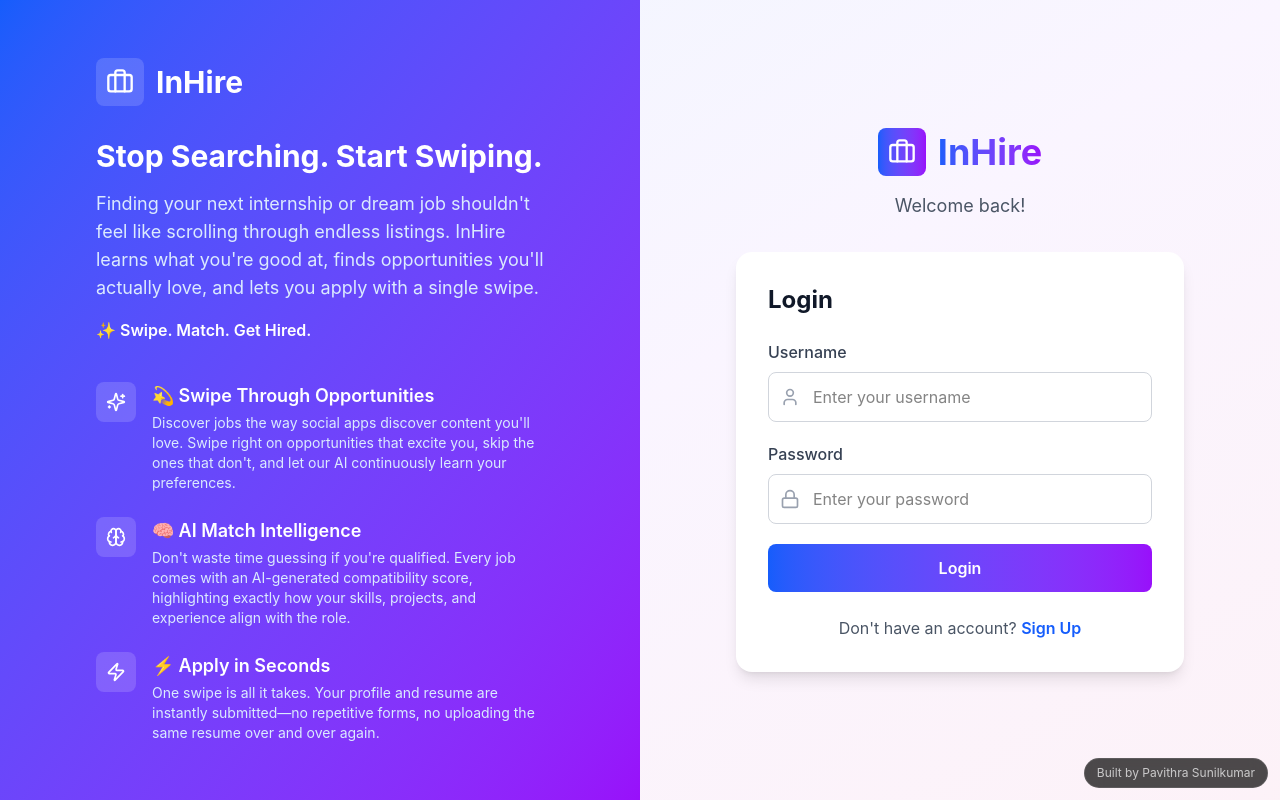
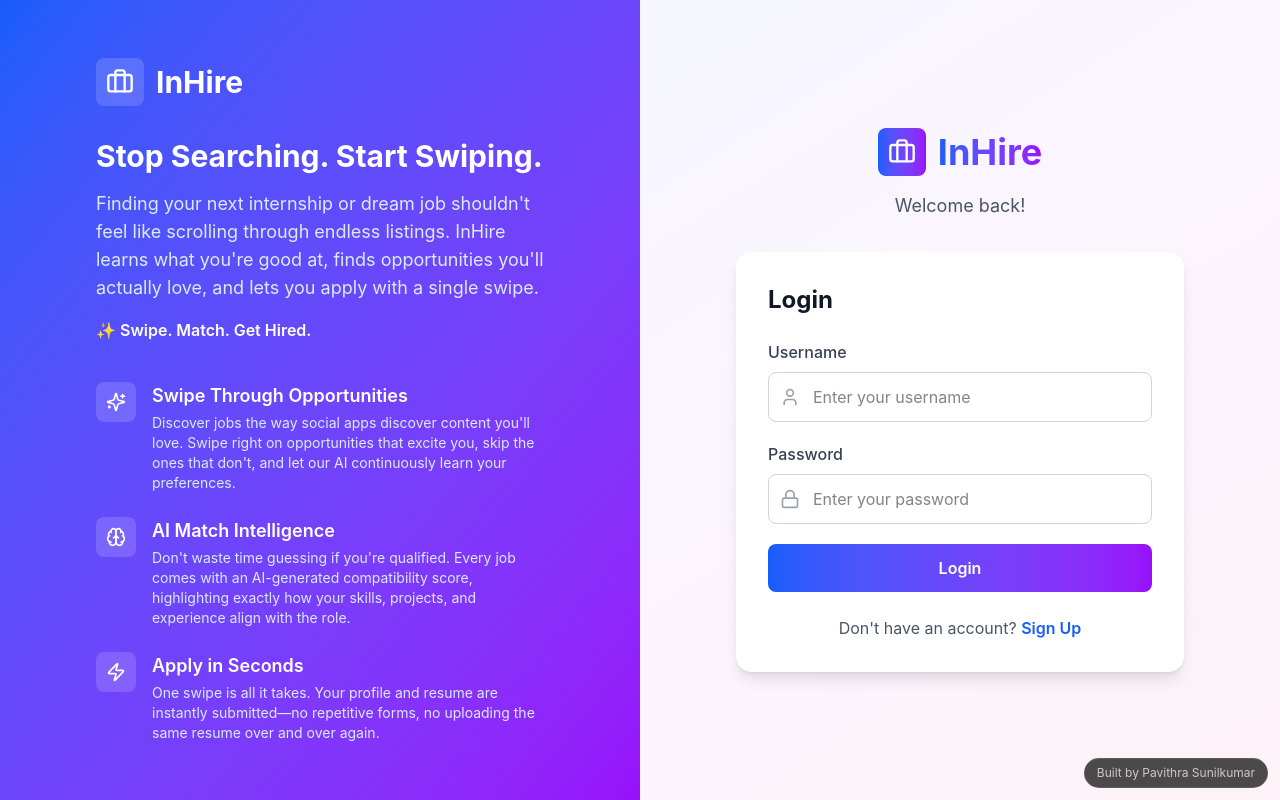
Before and after one commit to pavithrasunilkumar/InHire, a React (Vite) app in the folder frontend/: page /login in a window 1280 px wide. Built offline with nearby package versions, Linux system fonts and the light colour scheme; no server answers.

Commit message:
Remove emojis from headings in Login component

```diff
--- a/frontend/src/app/pages/Login.tsx
+++ b/frontend/src/app/pages/Login.tsx
@@ -58,7 +58,7 @@ export function Login() {
                 <Sparkles className="w-5 h-5 text-white" />
               </div>
               <div>
-                <h3 className="font-semibold text-white mb-1">💫 Swipe Through Opportunities</h3>
+                <h3 className="font-semibold text-white mb-1">Swipe Through Opportunities</h3>
                 <p className="text-blue-100 text-sm">
                   Discover jobs the way social apps discover content you'll love. Swipe
                   right on opportunities that excite you, skip the ones that don't, and
@@ -72,7 +72,7 @@ export function Login() {
                 <Brain className="w-5 h-5 text-white" />
               </div>
               <div>
-                <h3 className="font-semibold text-white mb-1">🧠 AI Match Intelligence</h3>
+                <h3 className="font-semibold text-white mb-1"> AI Match Intelligence</h3>
                 <p className="text-blue-100 text-sm">
                   Don't waste time guessing if you're qualified. Every job comes with an
                   AI-generated compatibility score, highlighting exactly how your skills,
@@ -86,7 +86,7 @@ export function Login() {
                 <Zap className="w-5 h-5 text-white" />
               </div>
               <div>
-                <h3 className="font-semibold text-white mb-1">⚡ Apply in Seconds</h3>
+                <h3 className="font-semibold text-white mb-1"> Apply in Seconds</h3>
                 <p className="text-blue-100 text-sm">
                   One swipe is all it takes. Your profile and resume are instantly
                   submitted—no repetitive forms, no uploading the same resume over and
```
